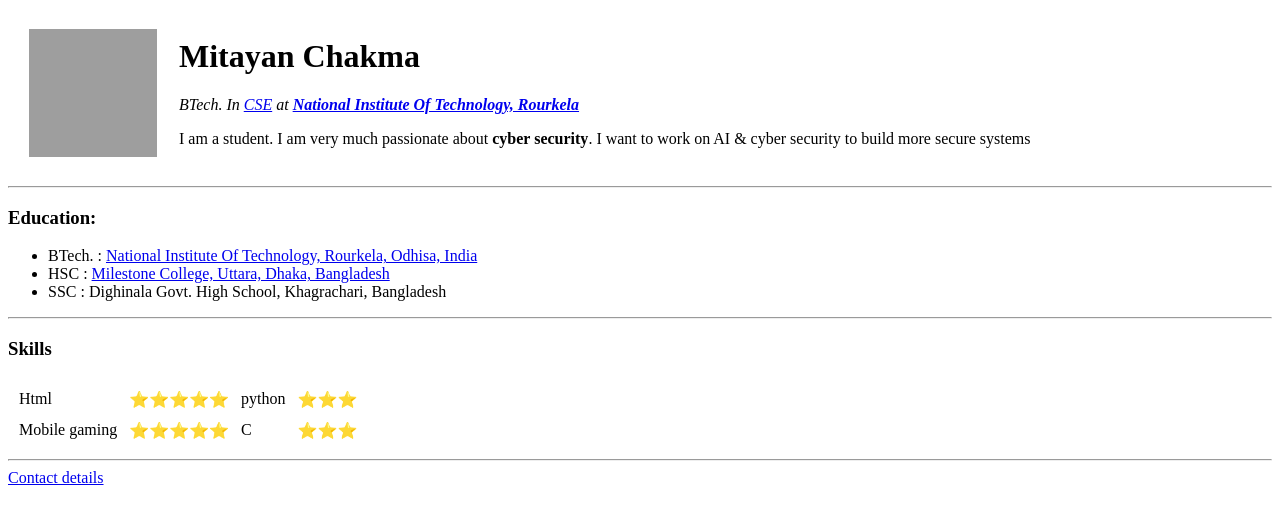
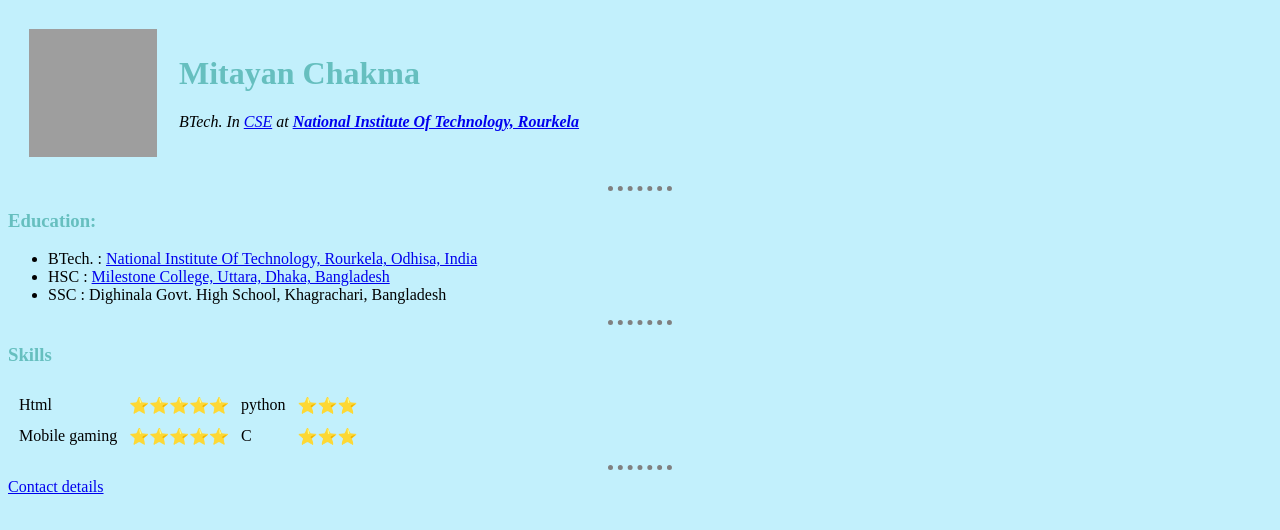
Before and after one commit to Mitayan175/cv, a plain HTML site: page index.html in a window 1280 px wide. Drawn offline with Linux system fonts and the light colour scheme; files that its build step writes are made by us from their sources; grey boxes are pictures that could not be loaded.

Commit message:
Add files via upload

```diff
--- a/index.html
+++ b/index.html
@@ -4,6 +4,7 @@
   <title>
     Mitayan's Personal site
   </title>
+  <link rel="stylesheet" href="css/style.css">
 </head>
 
 <body>
@@ -17,18 +18,18 @@
           Mitayan Chakma
         </h1>
         <p><em>BTech. In <a href="https://www.nitrkl.ac.in/CS/">CSE</a> at <a href="https://www.nitrkl.ac.in/"><strong>National Institute Of Technology, Rourkela</strong></a> </em></p>
-        <p>I am a student. I am very much passionate about <strong>cyber security</Strong>. I want to work on AI & cyber security to build more secure systems</p>
+
       </td>
     </tr>
   </table>
-  <hr size="2">
+  <hr>
   <h3>Education:</h3>
   <ul>
     <li>BTech. : <a href="https://www.nitrkl.ac.in/">National Institute Of Technology, Rourkela, Odhisa, India</a> </li>
     <Li>HSC : <a href="http://www.milestonecollege.com/">Milestone College, Uttara, Dhaka, Bangladesh</a> </Li>
     <Li>SSC : Dighinala Govt. High School, Khagrachari, Bangladesh</Li>
   </ul>
-  <hr size="2">
+  <hr>
   <h3>Skills</h3>
   <table cellspacing="10">
     <tr>
@@ -44,7 +45,7 @@
       <td>⭐⭐⭐</td>
     </tr>
   </table>
-  <hr size="2">
+  <hr>
   <a href="contact.html">Contact details</a>
 </body>
 
--- /dev/null
+++ b/style.css
@@ -0,0 +1,16 @@
+body {
+    background-color:#C2F0FC;
+  }
+h1{
+  color: #66BFBF;
+}
+h3{
+color: #66BFBF;
+}
+  hr {
+
+    border-style: dotted none none;
+    border-color: grey;
+    border-width: 5px;
+    width: 5%
+  }
```
Also changed, not shown: contact.html (+1 -0 lines).
